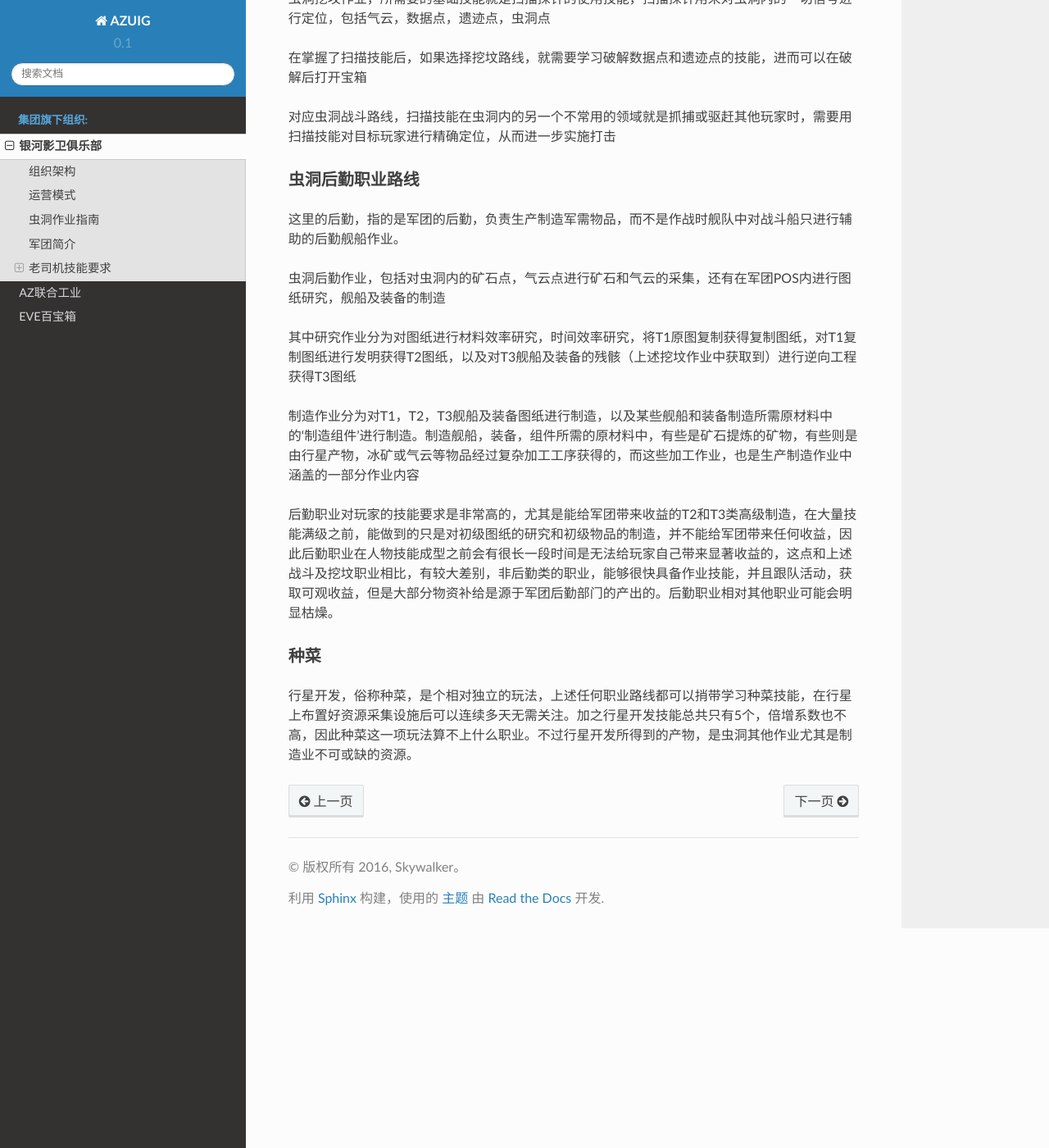
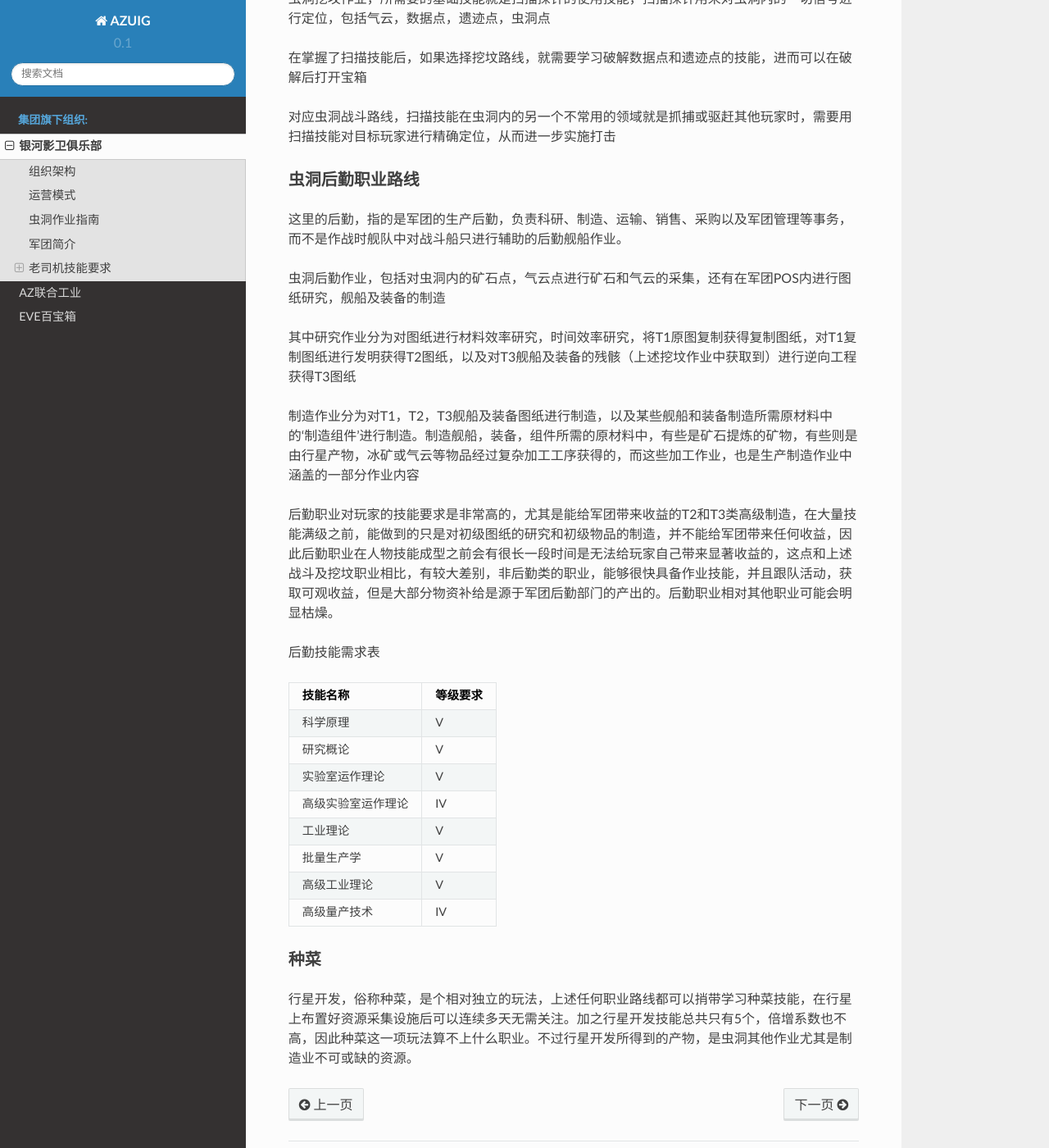
Before and after one commit to zliu/azuig, a Sphinx documentation site: the page built from docs/source/shadow_guards.rst, in a window 1280 px wide and 1400 px high, scrolled down 1210 px. Shown: the whole window at 82% size. Built offline with Sphinx 7.4.7 and the Read the Docs theme 2.0.0, drawn with Linux system fonts in a browser that asks for light colours.

Commit message:
update skills and aquisition requirements
base skill set requirement for logistic personel
ore aquisition now restricted to non-hi-sec ores only

```diff
--- a/docs/source/index.rst
+++ b/docs/source/index.rst
@@ -13,9 +13,9 @@ AZ联合工业集团
    **任何时候在虫洞中进行活动，都请谨记：**
 
    - 遇到突发危险状况，如虫洞来人、设施遭到攻击等，请第一时间在YY频道说明情况并请求增援
-   - 如果YY频道无人能够提供帮助，请立即回到空堡内躲避，并取得空堡控制权然后观察敌情，酌情
+   - 如果YY频道无人能够提供帮助，请立即回到堡垒内躲避，并取得堡垒控制权然后观察敌情，酌情
      对靠近的陌生人或攻击者还击
-   - 不要擅自和陌生人发生接火，即使你有独立作战能力，在得不到他人支援且无法通过YY频道交流
+   - 不要擅自驾驶舰船和陌生人发生接火，即使你有独立作战能力，在得不到他人支援且无法通过YY频道交流
      的情况下，擅自交火一切后果自负
 
 .. toctree::
--- a/docs/source/shadow_guards.rst
+++ b/docs/source/shadow_guards.rst
@@ -52,7 +52,7 @@
 虫洞后勤职业路线
 ^^^^^^^^^^^^^^^^
 
-这里的后勤，指的是军团的后勤，负责生产制造军需物品，而不是作战时舰队中对战斗船只进行辅助的后勤舰船作业。
+这里的后勤，指的是军团的生产后勤，负责科研、制造、运输、销售、采购以及军团管理等事务，而不是作战时舰队中对战斗船只进行辅助的后勤舰船作业。
 
 虫洞后勤作业，包括对虫洞内的矿石点，气云点进行矿石和气云的采集，还有在军团POS内进行图纸研究，舰船及装备的制造
 
@@ -62,6 +62,21 @@
 
 后勤职业对玩家的技能要求是非常高的，尤其是能给军团带来收益的T2和T3类高级制造，在大量技能满级之前，能做到的只是对初级图纸的研究和初级物品的制造，并不能给军团带来任何收益，因此后勤职业在人物技能成型之前会有很长一段时间是无法给玩家自己带来显著收益的，这点和上述战斗及挖坟职业相比，有较大差别，非后勤类的职业，能够很快具备作业技能，并且跟队活动，获取可观收益，但是大部分物资补给是源于军团后勤部门的产出的。后勤职业相对其他职业可能会明显枯燥。
 
+后勤技能需求表
+
+==================  ==========
+技能名称             等级要求
+==================  ==========
+科学原理               V
+研究概论               V
+实验室运作理论         V
+高级实验室运作理论     IV
+工业理论               V
+批量生产学             V
+高级工业理论           V
+高级量产技术           IV
+==================  ==========
+
 种菜
 ^^^^
 行星开发，俗称种菜，是个相对独立的玩法，上述任何职业路线都可以捎带学习种菜技能，在行星上布置好资源采集设施后可以连续多天无需关注。加之行星开发技能总共只有5个，倍增系数也不高，因此种菜这一项玩法算不上什么职业。不过行星开发所得到的产物，是虫洞其他作业尤其是制造业不可或缺的资源。
```
Also changed, not shown: docs/source/shadow_guards/operation_mode.rst (+9 -1 lines).
